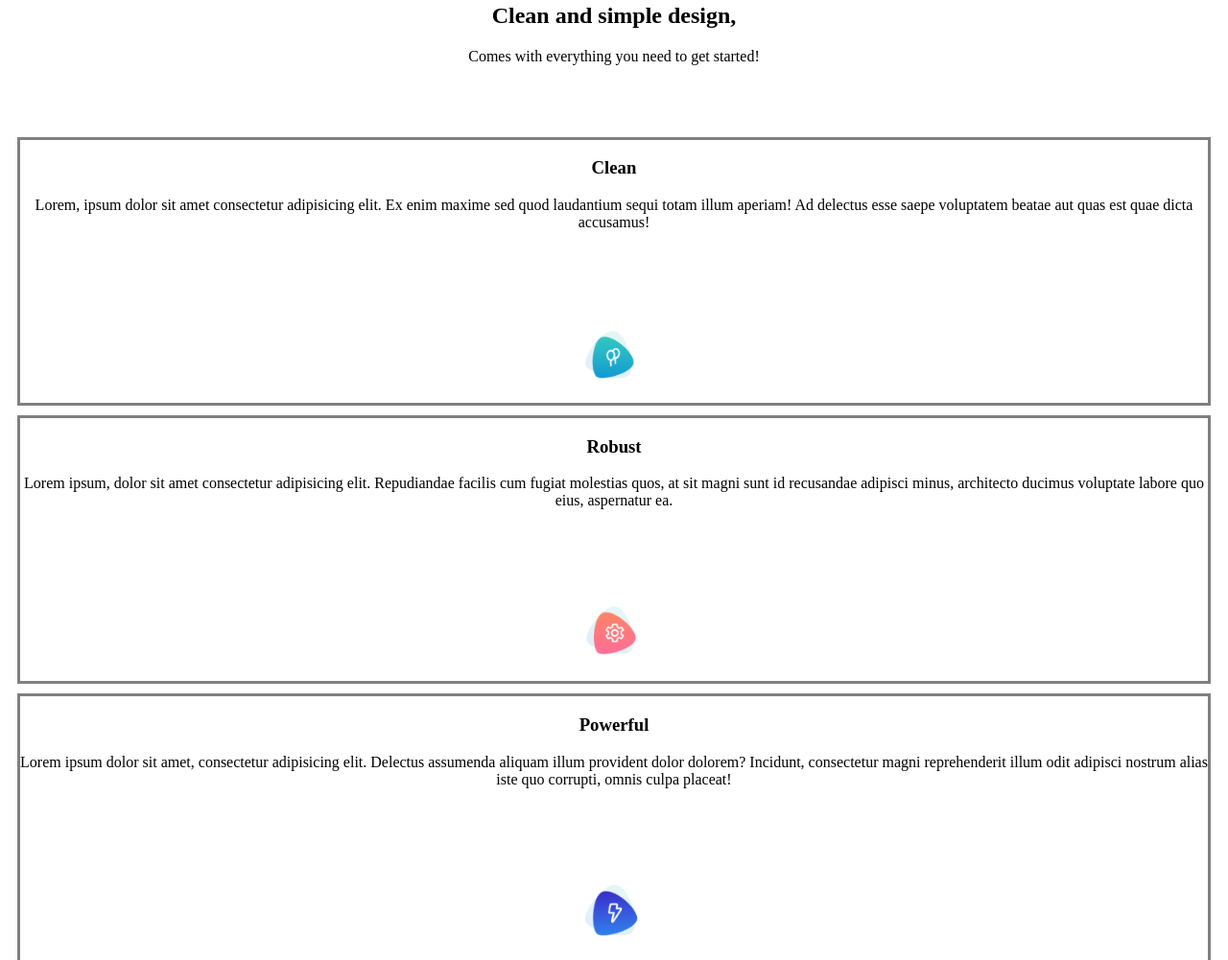
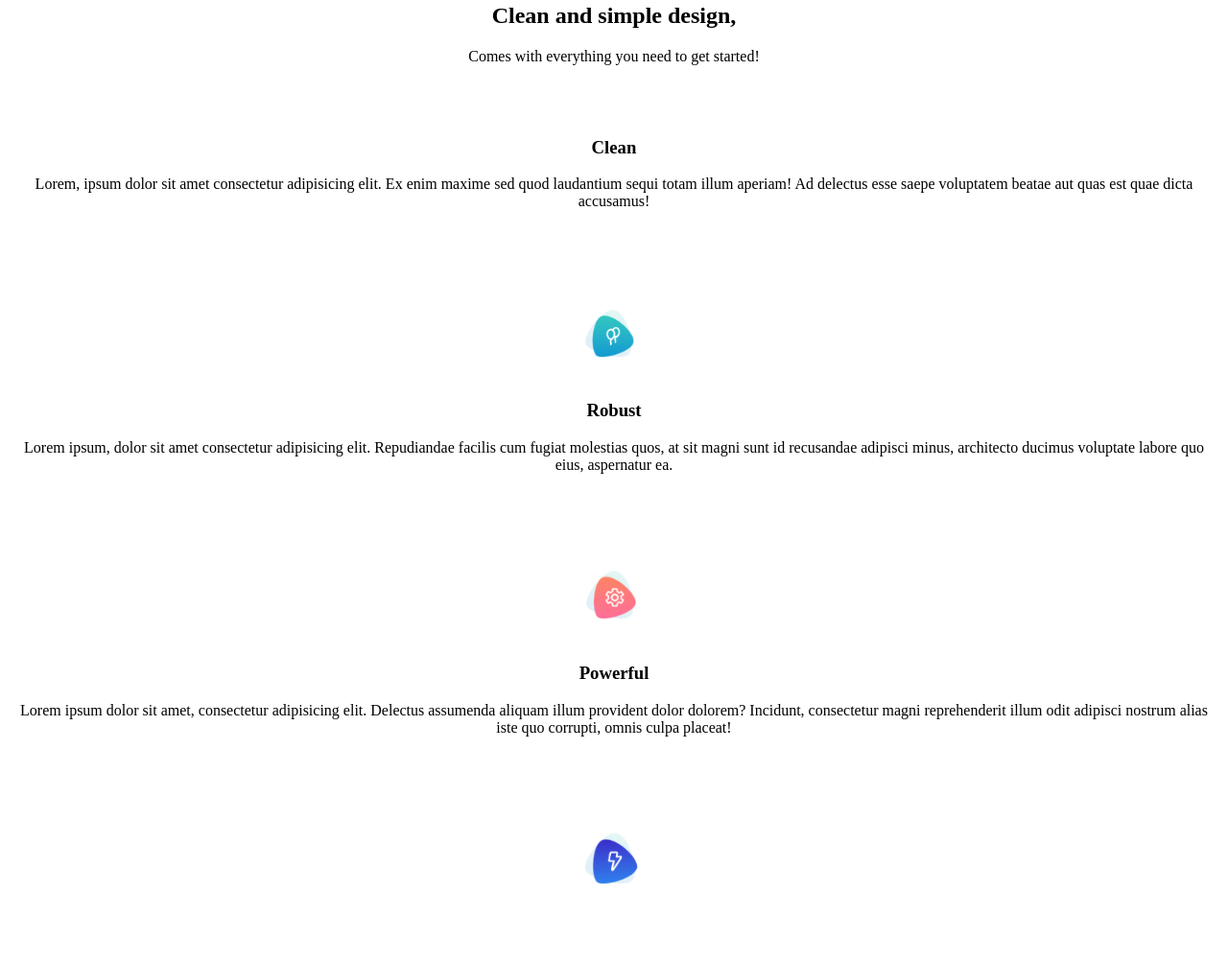
Before and after one commit to LaKiRiBlue/ZSGA-Wireframe1, a plain HTML site: page Wireframe.html in a window 1280 px wide. Shown: the part 1091-2092 px from the top of the page at 96% size. After the commit the page ends 2048 px from the top, so only its background shows below. Drawn offline with Linux system fonts and the light colour scheme.

Commit message:
entre temps j'ai retouché un petit truc

```diff
--- a/about.css
+++ b/about.css
@@ -20,7 +20,7 @@
 .clean,
 .robust,
 .powerful {
-  border: solid 3px grey;
   margin: 10px;
   display: block;
+  border-radius: 10px;
 }
```
Also changed, not shown: Wireframe.html (+11 -2 lines).
